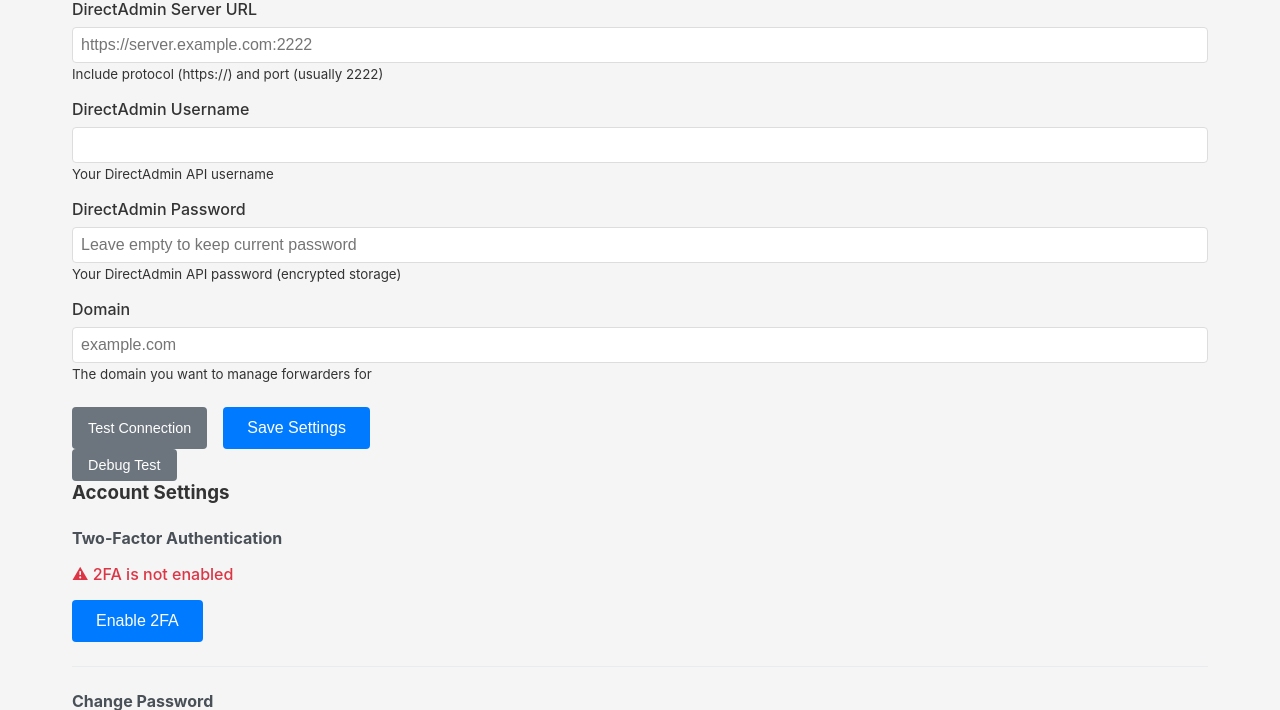
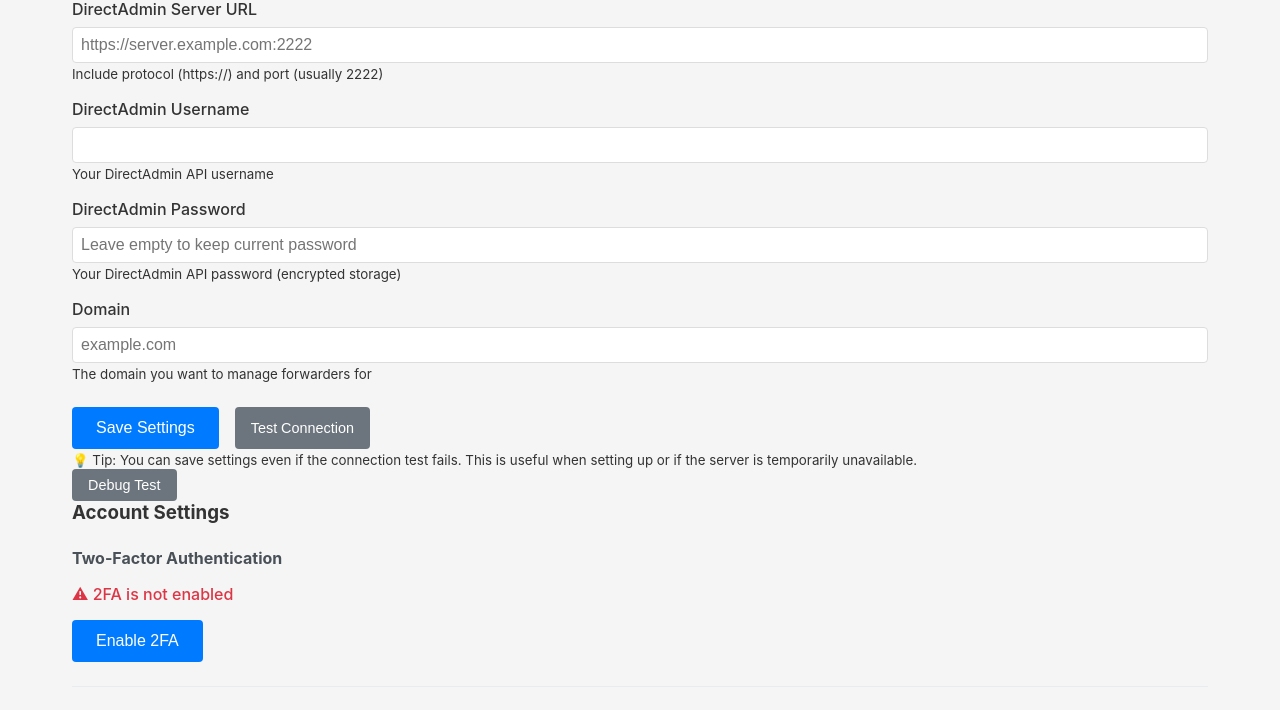
Before and after one commit to GitTimeraider/Directadmin-Emailforwarder-docker, a Flask app: page /settings/ in a window 1280 px wide. Shown: the part 190-900 px from the top of the page. Run offline with Flask 3, Linux system fonts and the light colour scheme; a user stored in the database is signed in.

Commit message:
Update settings.html

```diff
--- a/app/templates/settings.html
+++ b/app/templates/settings.html
@@ -33,10 +33,16 @@
                 <small>The domain you want to manage forwarders for</small>
             </div>
 
+<!-- Update the button section -->
             <div class="form-actions">
-                <button type="button" class="btn-secondary" onclick="testConnection()">Test Connection</button>
                 <button type="submit" class="btn-primary">Save Settings</button>
+                <button type="button" onclick="testConnection()" class="btn-secondary">Test Connection</button>
             </div>
+
+<p class="help-text">
+    <small>💡 Tip: You can save settings even if the connection test fails. This is useful when setting up or if the server is temporarily unavailable.</small>
+</p>
+
             <!-- Add this after your test connection button -->
 <button type="button" onclick="debugTest()" class="btn-secondary">Debug Test</button>
 
```
